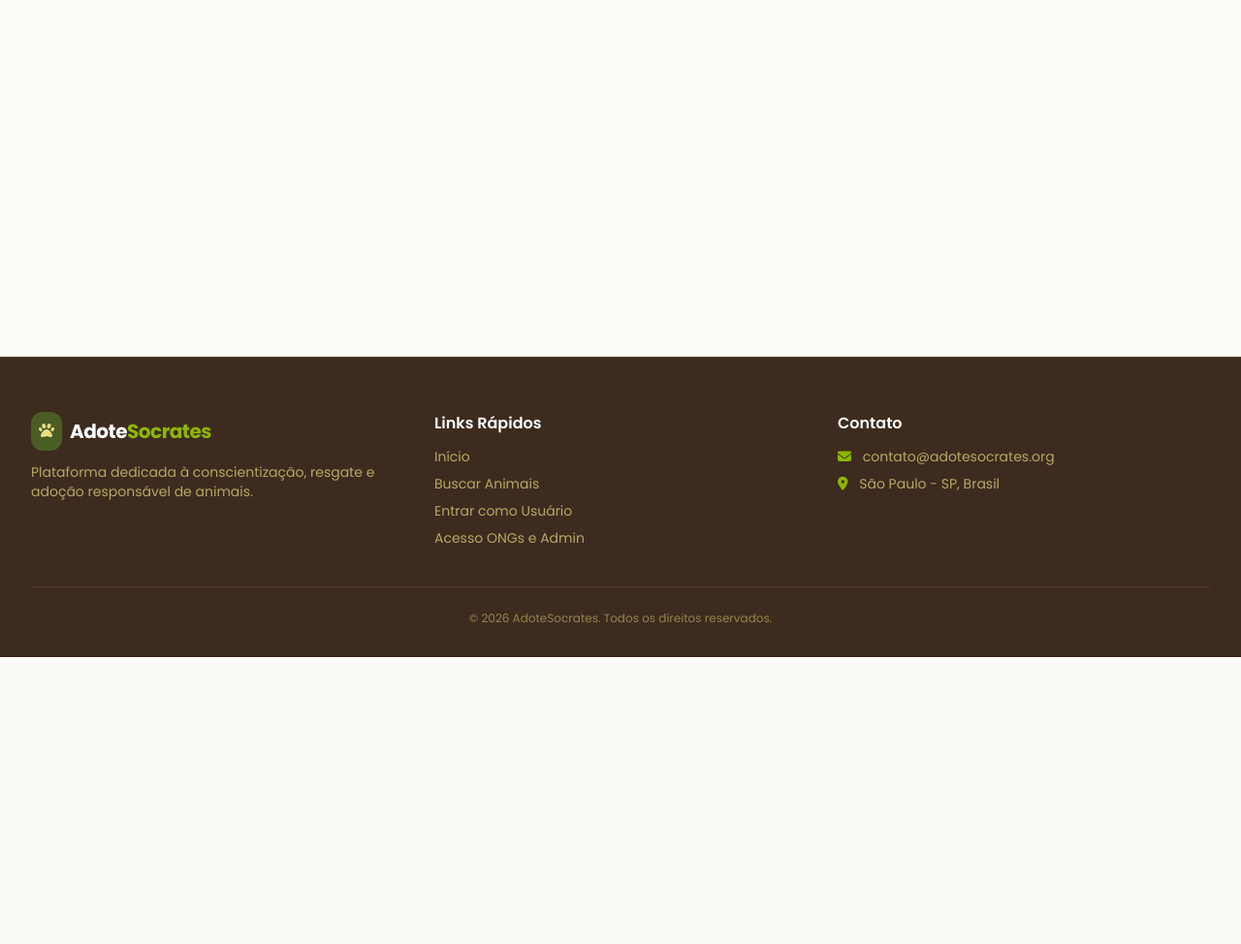
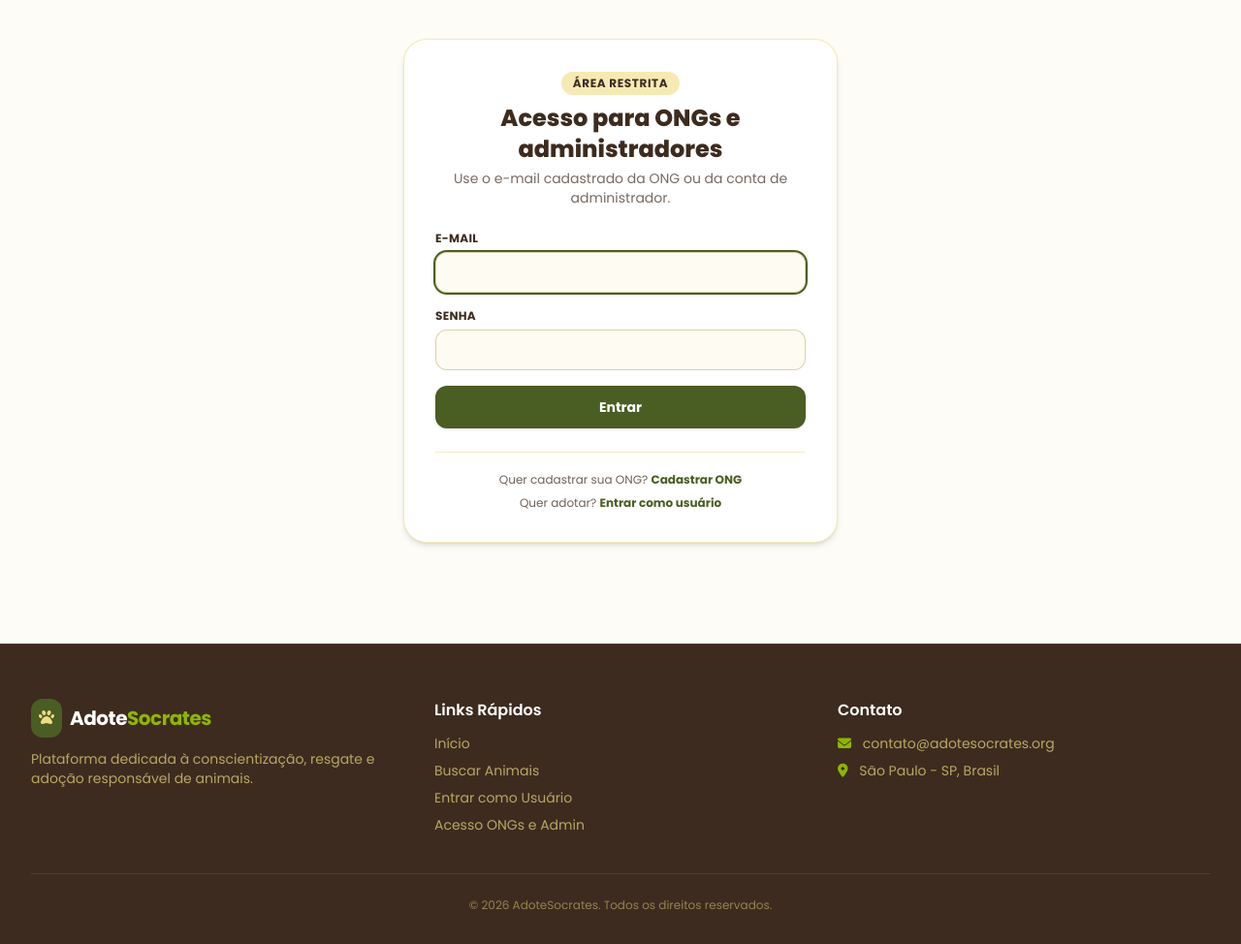
Before and after one commit to thomas-a42/etec-tcc, a Flask app: page /painel/login in a window 1280 px wide. Shown: the part 122-1096 px from the top of the page at 97% size. Before the commit the page ends 800 px from the top, so only its background shows below. Run offline with Flask 3, Linux system fonts and the light colour scheme; some libraries are stand-ins or nearby versions.

Commit message:
Revamp login page layout and styles

```diff
--- a/web/templates/login_staff.html
+++ b/web/templates/login_staff.html
@@ -1,24 +1,35 @@
 {% extends "base.html" %}
-{% block titulo %}Acesso ONGs e administradores{% endblock %}
+{% block title %}Acesso ONGs e administradores - AdoteSocrates{% endblock %}
 
-{% block conteudo %}
-<section class="auth-card">
-  <h1>Acesso para ONGs e administradores</h1>
-  <p class="muted">Use o e-mail cadastrado da ONG ou da conta de administrador.</p>
+{% block content %}
+<section class="max-w-md mx-auto bg-white p-8 rounded-3xl border border-flax/60 shadow-md">
+    <div class="text-center mb-6">
+        <span class="inline-block bg-flax/60 text-bistre text-xs font-bold px-3 py-1 rounded-full uppercase tracking-wider mb-2">
+            Área Restrita
+        </span>
+        <h1 class="text-2xl font-extrabold text-bistre">Acesso para ONGs e administradores</h1>
+        <p class="text-sm text-bistre/70 mt-1">Use o e-mail cadastrado da ONG ou da conta de administrador.</p>
+    </div>
 
-  <form method="post" class="form">
-    <label class="campo">E-mail
-      <input type="email" name="email" required autofocus>
-    </label>
-    <label class="campo">Senha
-      <input type="password" name="senha" required>
-    </label>
-    <button class="btn btn--bloco" type="submit">Entrar</button>
-  </form>
+    <form method="post" class="space-y-4">
+        <div>
+            <label class="block text-xs font-bold text-bistre mb-1.5 uppercase tracking-wide">E-mail</label>
+            <input type="email" name="email" required autofocus
+                   class="w-full bg-flax/10 border border-golden/30 rounded-xl px-4 py-2.5 text-sm text-bistre focus:outline-none focus:ring-2 focus:ring-moss">
+        </div>
+        <div>
+            <label class="block text-xs font-bold text-bistre mb-1.5 uppercase tracking-wide">Senha</label>
+            <input type="password" name="senha" required
+                   class="w-full bg-flax/10 border border-golden/30 rounded-xl px-4 py-2.5 text-sm text-bistre focus:outline-none focus:ring-2 focus:ring-moss">
+        </div>
+        <button type="submit" class="w-full bg-moss hover:bg-moss-dark text-white font-bold py-3 rounded-xl shadow transition text-sm">
+            Entrar
+        </button>
+    </form>
 
-  <p class="auth-card__links">
-    Quer cadastrar sua ONG? <a href="{{ url_for('auth.register_ong') }}">Cadastrar ONG</a><br>
-    Quer adotar? <a href="{{ url_for('auth.login_user') }}">Entrar como usuário</a>
-  </p>
+    <div class="mt-6 pt-5 border-t border-flax/50 text-center text-xs text-bistre/75 space-y-2">
+        <p>Quer cadastrar sua ONG? <a href="{{ url_for('auth.register_ong') }}" class="text-moss font-bold hover:underline">Cadastrar ONG</a></p>
+        <p>Quer adotar? <a href="{{ url_for('auth.login_user') }}" class="text-moss font-bold hover:underline">Entrar como usuário</a></p>
+    </div>
 </section>
 {% endblock %}
```
